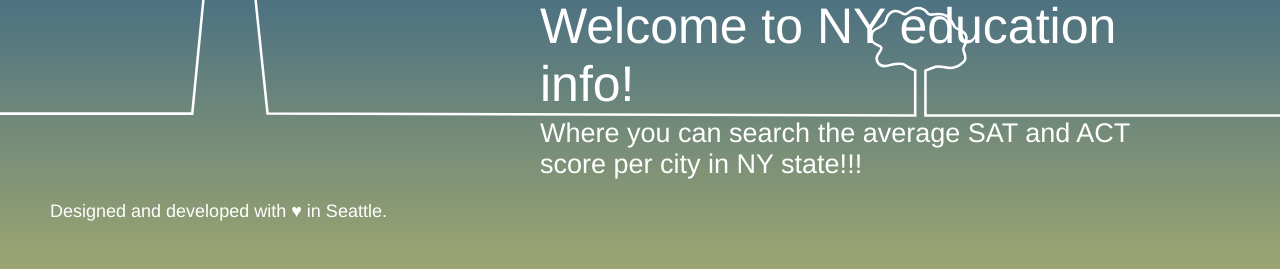
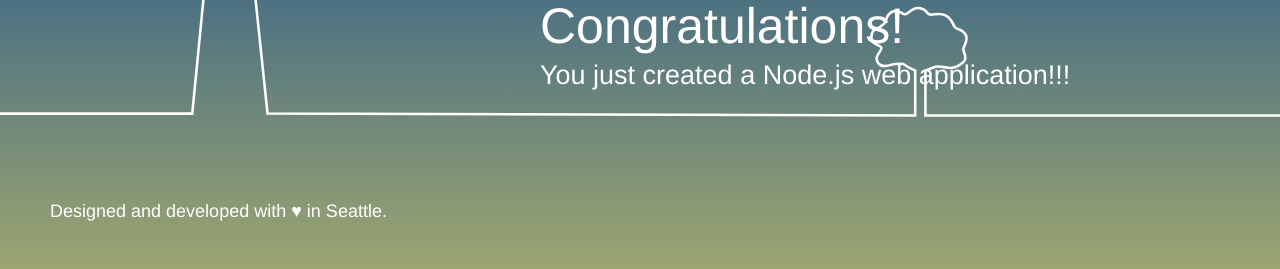
Before and after one commit to gxp6079/First-Project-AWS, a website: page public/index.html in a window 1280 px wide. Shown: the part 529-798 px from the top of the page. Drawn offline with Linux system fonts and the light colour scheme.

Commit message:
Change immage

```diff
--- a/public/index.html
+++ b/public/index.html
@@ -56,10 +56,10 @@
         </header>
 
         <div class="message">
-            <a class="twitter-link" href="http://twitter.com/home/?status=I%20created%20a%20project%20with%20AWS%20CodeStar!%20%23AWS%20%23AWSCodeStar%20https%3A%2F%2Faws.amazon.com%2Fcodestar"><img src="https://www.ny.gov/sites/all/themes/ny_gov/images/nygov-logo.png" /></a>
+            <a class="twitter-link" href="https://www.ny.gov/sites/all/themes/ny_gov/images/nygov-logo.png"><img src="https://www.ny.gov/sites/all/themes/ny_gov/images/nygov-logo.png" /></a>
             <div class="text">
-                <h1>Welcome to NY education info!</h1>
-                <h2>Where you can search the average SAT and ACT score per city in NY state!!!</h2>
+                <h1>Congratulations!</h1>
+                <h2>You just created a Node.js web application!!!</h2>
             </div>
         </div>
     </div>
```
